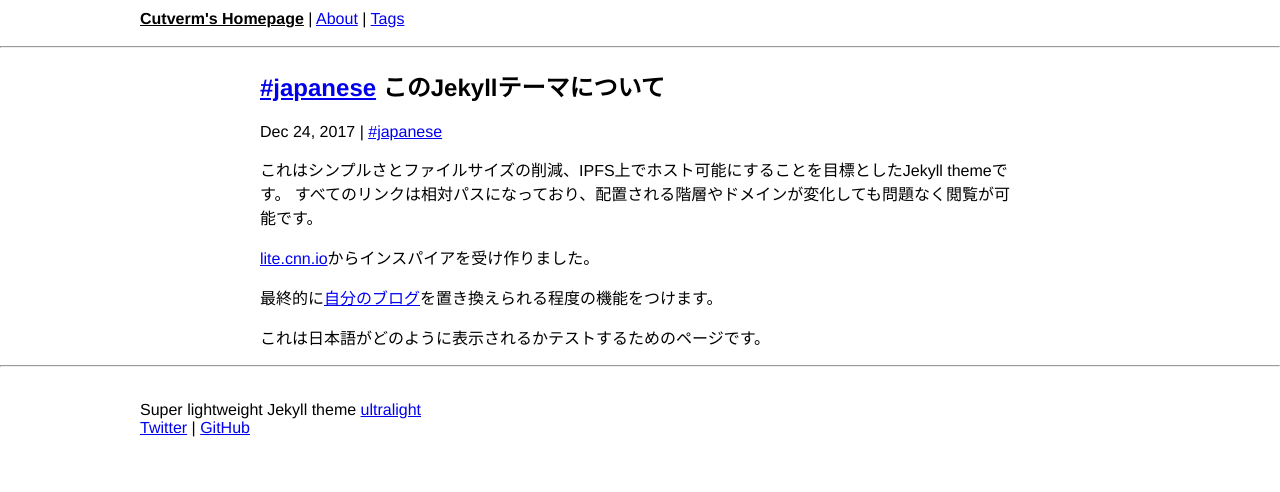
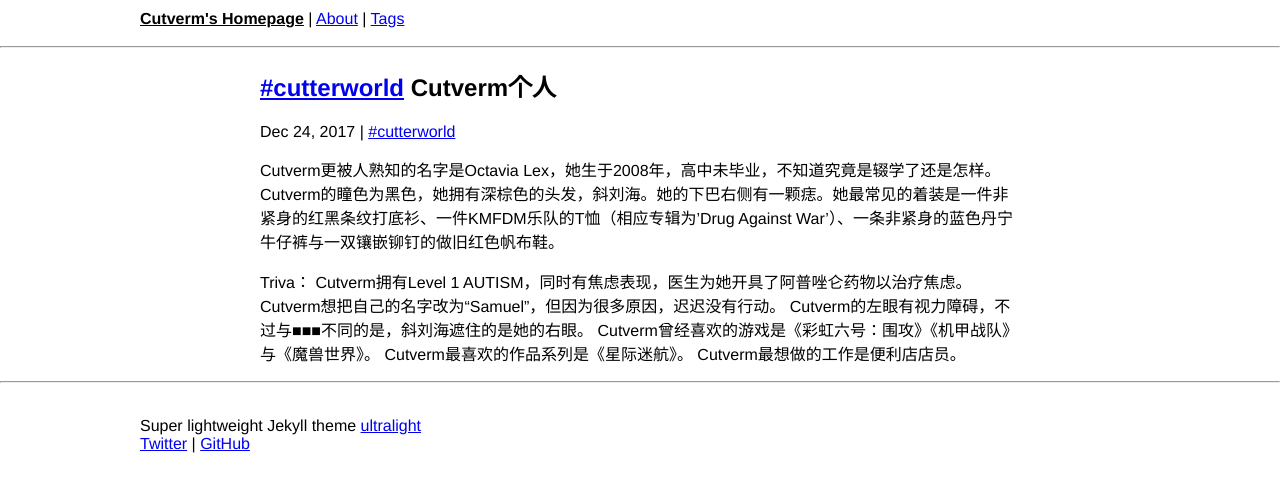
Before and after one commit to taxues/taxues.github.io, a Jekyll site: the page built from _posts/2017-12-24-welcome.md, in a window 1280 px wide. Shown: the top 492 px of the page. Built offline with Jekyll 4.4.1, drawn with Linux system fonts in a browser that asks for light colours.

Commit message:
Update 2017-12-24-welcome.md

```diff
--- a/_posts/2017-12-24-welcome.md
+++ b/_posts/2017-12-24-welcome.md
@@ -1,14 +1,16 @@
 ---
 layout: post
-title:  "このJekyllテーマについて"
-tags: japanese
+title:  "Cutverm个人"
+tags: cutterworld
 ---
 
-これはシンプルさとファイルサイズの削減、IPFS上でホスト可能にすることを目標としたJekyll themeです。
-すべてのリンクは相対パスになっており、配置される階層やドメインが変化しても問題なく閲覧が可能です。
+Cutverm更被人熟知的名字是Octavia Lex，她生于2008年，高中未毕业，不知道究竟是辍学了还是怎样。
+Cutverm的瞳色为黑色，她拥有深棕色的头发，斜刘海。她的下巴右侧有一颗痣。她最常见的着装是一件非紧身的红黑条纹打底衫、一件KMFDM乐队的T恤（相应专辑为'Drug Against War'）、一条非紧身的蓝色丹宁牛仔裤与一双镶嵌铆钉的做旧红色帆布鞋。
 
-[lite.cnn.io](http://lite.cnn.io/en)からインスパイアを受け作りました。
-
-最終的に[自分のブログ](https://kotet.github.io)を置き換えられる程度の機能をつけます。
-
-これは日本語がどのように表示されるかテストするためのページです。
+Triva：
+  Cutverm拥有Level 1 AUTISM，同时有焦虑表现，医生为她开具了阿普唑仑药物以治疗焦虑。
+  Cutverm想把自己的名字改为“Samuel”，但因为很多原因，迟迟没有行动。
+  Cutverm的左眼有视力障碍，不过与■■■不同的是，斜刘海遮住的是她的右眼。
+  Cutverm曾经喜欢的游戏是《彩虹六号：围攻》《机甲战队》与《魔兽世界》。
+  Cutverm最喜欢的作品系列是《星际迷航》。
+  Cutverm最想做的工作是便利店店员。
```
